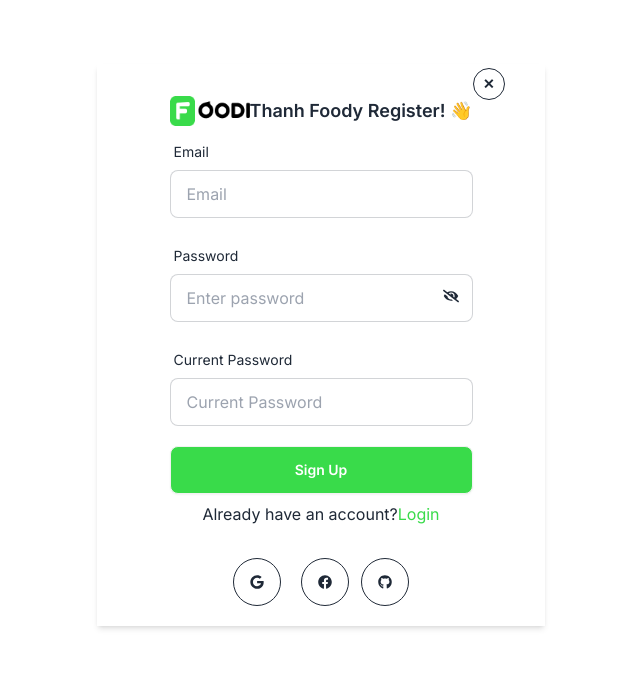
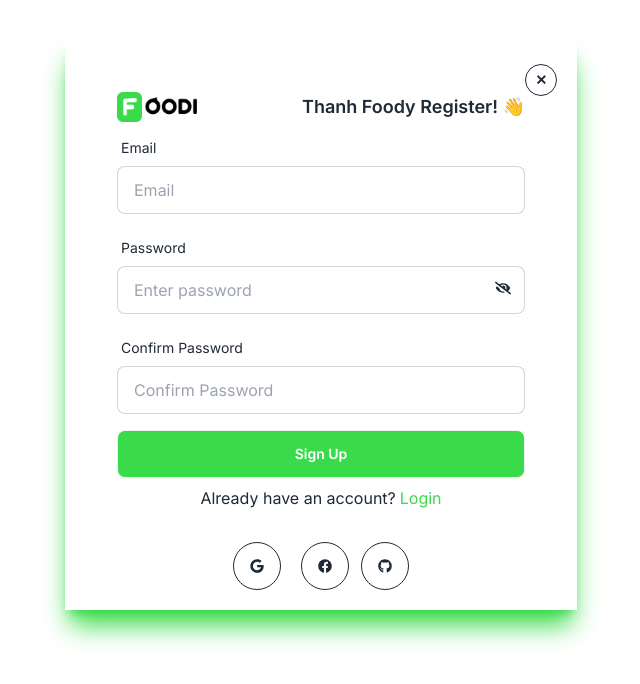
Before and after one commit to huuthanh0312/Foody_Mern, a React (Vite) app in the folder client/: page /signup in a window 1280 px wide. Shown: the top 684 px of the page, without its empty margins (319-959 px from the left). Built offline with nearby package versions, Linux system fonts and the light colour scheme; no server answers.

Commit message:
Fix Logic Login

```diff
--- a/client/src/components/Cards.jsx
+++ b/client/src/components/Cards.jsx
@@ -4,6 +4,7 @@
 import { FaHeart } from 'react-icons/fa';
 import { AuthContext } from '../contexts/AuthProvider';
 import Swal from 'sweetalert2';
+import useCart from '../hooks/useCart';
 
 const Cards = ({ item }) => {
 	const [isHeartFilted, SetHeartFilted] = useState(false);
@@ -11,6 +12,8 @@
 	const { _id, name, recipe, image, price } = item;
 	const location = useLocation();
 	const navigate = useNavigate();
+	const [cart, refetch] = useCart();
+
 	// onclick add heart
 	const handleHeartClick = () => {
 		SetHeartFilted(!isHeartFilted);
@@ -35,6 +38,7 @@
 							timer: 1500,
 						});
 					} else {
+						refetch();
 						Swal.fire({
 							icon: 'success',
 							title: 'Add To Cart Success',
@@ -48,12 +52,17 @@
 				title: 'Please Login?',
 				text: "Without an acount can't able to add  product!",
 				icon: 'warning',
-				showCancelButton: true,
-				confirmButtonColor: '#3085d6',
-				cancelButtonColor: '#d33',
-				confirmButtonText: 'SignUp Now!',
+				showDenyButton: true,
+				showCloseButton: true,
+				confirmButtonColor: '#00FF33',
+				denyButtonColor: '#3085d6',
+				confirmButtonText: `Sign In Now!`,
+				denyButtonText: 'Register Acount!',
 			}).then((result) => {
 				if (result.isConfirmed) {
+					Swal.close();
+					document.getElementById('login').show();
+				} else if (result.isDenied) {
 					navigate('/signup', { state: { from: location } });
 				}
 			});
--- a/client/src/components/Modal.jsx
+++ b/client/src/components/Modal.jsx
@@ -8,7 +8,7 @@
 import { yupResolver } from '@hookform/resolvers/yup';
 
 const Modal = () => {
-	const { signUpWithGmail, login } = useContext(AuthContext);
+	const { signUpWithGmail, login, loading, loadingLoginFaild } = useContext(AuthContext);
 	const [errorMessage, setErrorMessage] = useState('');
 	const [showPassword, setShowPassword] = useState(false);
 	const navigate = useNavigate();
@@ -56,12 +56,13 @@
 		login(email, password)
 			.then((result) => {
 				const user = result.user;
-				console.log(result);
 				document.getElementById('login').close();
+				loadingLoginFaild();
 				navigate(from, { replace: true });
-				toast.success('Sign In successful');
+				toast.success('Sign In Successfully');
 			})
 			.catch((error) => {
+				loadingLoginFaild();
 				const errorMessage = error.message;
 				setErrorMessage('Provide a correct email and password');
 			});
@@ -84,7 +85,7 @@
 						className="btn btn-sm btn-circle btn-ghost absolute right-2 top-2">
 						✕
 					</button>
-					<form className="card-body" method="dialog" onSubmit={handleSubmit(onSubmit)}>
+					<form id="login-form" className="card-body" method="dialog" onSubmit={handleSubmit(onSubmit)}>
 						<div className="flex flex-col md:flex-row  items-center justify-between">
 							<img src="/logo.png" alt="" className="md:max-w-20" />
 							<h3 className="font-semibold text-lg ">Thanh Foody Login! 👋</h3>
@@ -128,12 +129,20 @@
 						{/* error */}
 						{errorMessage ? <p className="text-red">{errorMessage}</p> : ''}
 						<div className="form-control mt-1">
-							<input type="submit" className="btn text-white bg-green" value="Login" />
+							{loading ? (
+								<div className="btn text-white bg-green justify-center items-center ">
+									<div className=" loading loading-bars loading-xs"></div>
+								</div>
+							) : (
+								<>
+									<input type="submit" className="btn text-white bg-green" value="Login" />
+								</>
+							)}
 						</div>
 						<div className="form-control justify-center items-center">
 							<p>
 								Don't have an account?{' '}
-								<Link to="/signup" className="text-green">
+								<Link to="/signup" className="text-green pl-1">
 									Sign Up
 								</Link>
 							</p>
--- a/client/src/components/Navbar.jsx
+++ b/client/src/components/Navbar.jsx
@@ -112,7 +112,20 @@
 						</button>
 
 						{/* Cart */}
-						<Link to="/cart">
+						{user ? (
+							<Link to="/cart">
+								<label tabIndex={0} className="mr-3 justify-center items-center hidden lg:flex">
+									<div className="dropdown dropdown-end">
+										<div tabIndex={0} role="button" className="btn btn-ghost btn-circle">
+											<div className="indicator">
+												<FaShoppingCart className="h-5 w-5" />
+												<span className="badge badge-sm indicator-item ">{cart.length || 0}</span>
+											</div>
+										</div>
+									</div>
+								</label>
+							</Link>
+						) : (
 							<label tabIndex={0} className="mr-3 justify-center items-center hidden lg:flex">
 								<div className="dropdown dropdown-end">
 									<div tabIndex={0} role="button" className="btn btn-ghost btn-circle">
@@ -123,7 +136,7 @@
 									</div>
 								</div>
 							</label>
-						</Link>
+						)}
 						{/* button login modal */}
 						{user ? (
 							<Profile user={user} />
--- a/client/src/components/Profile.jsx
+++ b/client/src/components/Profile.jsx
@@ -12,6 +12,7 @@
 	const handleLogout = () => {
 		logout()
 			.then(() => {
+				document.getElementById('login-form').reset();
 				navigate(from, { replace: true });
 				toast.success('Logout Successfully');
 			})
--- a/client/src/components/SignUp.jsx
+++ b/client/src/components/SignUp.jsx
@@ -22,7 +22,7 @@
 			.required('Password is required')
 			.min(8, 'Password length should be at least 8 characters')
 			.max(16, 'Password cannot exceed more than 16 characters'),
-		current_password: Yup.string().oneOf([Yup.ref('password')], 'Passwords do not match'),
+		confirm_password: Yup.string().oneOf([Yup.ref('password')], 'Passwords do not match'),
 	});
 
 	const {
@@ -62,14 +62,16 @@
 		}
 	};
 	return (
-		<div className="max-w-md bg-white shadow-md w-full mx-auto flex items-center justify-center my-16">
-			<div className="card flex flex-col justify-center mt-0 mb-5">
-				<Link to="/" className="btn btn-sm btn-outline btn-circle btn-ghost absolute right-0 top-1">
+		<div className="max-w-lg bg-white shadow-xl shadow-green w-full mx-auto flex items-center justify-center my-10">
+			<div className="card flex flex-col justify-center m-5 w-full ">
+				<Link to="/" className="btn btn-sm btn-outline btn-circle btn-ghost absolute right-0 top-1" title="Home">
 					✕
 				</Link>
 				<form className="card-body" method="dialog" onSubmit={handleSubmit(onSubmit)}>
 					<div className="flex flex-col md:flex-row  items-center justify-between">
-						<img src="/logo.png" alt="" className="md:max-w-20" />
+						<Link to="/">
+							<img src="/logo.png" alt="" className="md:max-w-20" title="Thanh Foody" />
+						</Link>
 						<h3 className="font-semibold text-lg ">Thanh Foody Register! 👋</h3>
 					</div>
 					{/* Email */}
@@ -86,7 +88,7 @@
 					</div>
 					<p className="alerts text-red">{errors.email?.message}</p>
 					{/* Password */}
-					<div className="form-control mt-1">
+					<div className="form-control">
 						<label className="label">
 							<span className="label-text">Password</span>
 						</label>
@@ -107,26 +109,27 @@
 					</div>
 					<p className="alerts  text-red">{errors.password?.message}</p>
 					{/* /Password */}
-					<div className="form-control mt-1">
+					<div className="form-control">
 						<label className="label">
-							<span className="label-text">Current Password</span>
+							<span className="label-text">Confirm Password</span>
 						</label>
 						<input
 							type="password"
-							{...register('current_password', { required: true })}
-							placeholder="Current Password"
+							{...register('confirm_password', { required: true })}
+							placeholder="Confirm Password"
 							className="input input-bordered"
 						/>
 					</div>
-
-					<p className="alerts  text-red">{errors.current_password?.message}</p>
-					<div className="form-control mt-1">
+					<p className="alerts text-red">{errors.confirm_password?.message}</p>
+					<div className="form-control">
 						<input type="submit" className="btn text-white bg-green" value="Sign Up" />
 					</div>
 					<div className="form-control justify-center items-center">
 						<p>
 							Already have an account?
-							<a onClick={() => document.getElementById('login').showModal()} className="text-green">
+							<a
+								onClick={() => document.getElementById('login').showModal()}
+								className="text-green hover:cursor-pointer pl-1">
 								Login
 							</a>
 						</p>
--- a/client/src/contexts/AuthProvider.jsx
+++ b/client/src/contexts/AuthProvider.jsx
@@ -61,9 +61,14 @@
 		};
 	}, []);
 
+	// set loading login faild
+	const loadingLoginFaild = () => {
+		setLoading(false);
+	}
 	const authInfo = {
 		user,
 		loading,
+		loadingLoginFaild,
 		createUser,
 		signUpWithGmail,
 		login,
```
